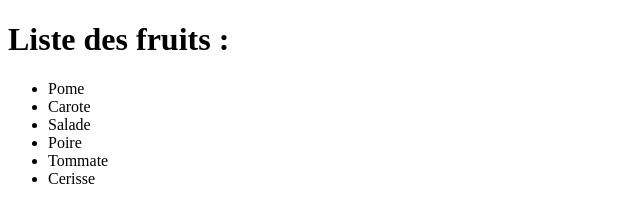
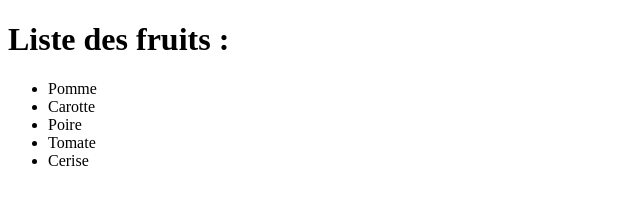
Before and after one commit to cecilia948/fruits, a plain HTML site: page index.html in a window 1280 px wide. Shown: the whole page, without its empty margins (0-640 px from the left). Drawn offline with Linux system fonts and the light colour scheme.

Commit message:
correction de la liste de fruits

```diff
--- a/index.html
+++ b/index.html
@@ -10,12 +10,11 @@
     <body>
         <h1>Liste des fruits :</h1>
         <ul>
-            <li>Pome</li>
-            <li>Carote</li>
-            <li>Salade</li>
+            <li>Pomme</li>
+            <li>Carotte</li>
             <li>Poire</li>
-            <li>Tommate</li>
-            <li>Cerisse</li>
+            <li>Tomate</li>
+            <li>Cerise</li>
         </ul>
     </body>
 </html>
```
